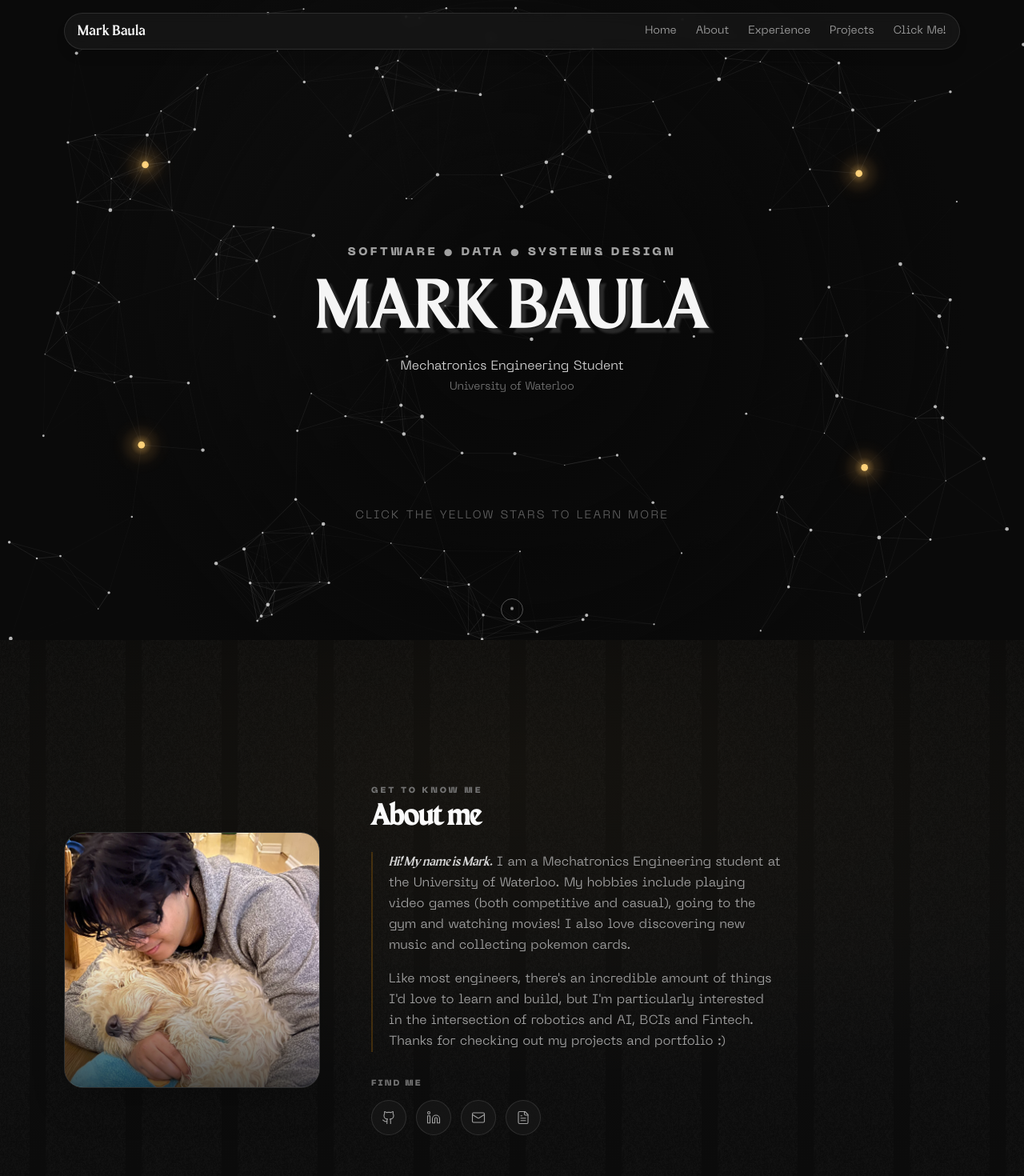
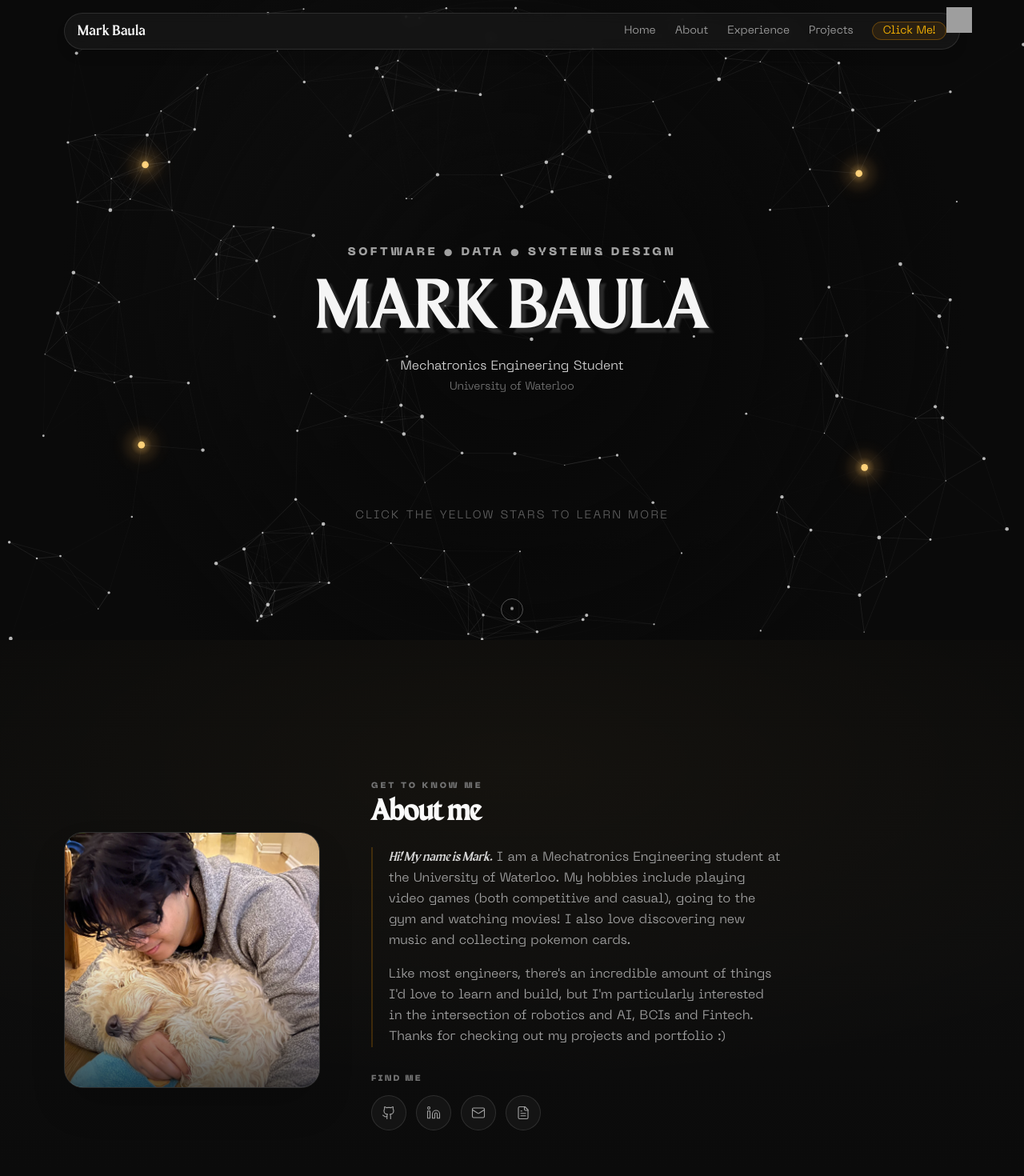
Before and after one commit to mbaula/markbaula-portfolio, a Next.js app: page / in a window 1280 px wide. Shown: the top 1470 px of the page at 80% size. Built offline with nearby package versions, Linux system fonts and the light colour scheme; grey boxes are pictures that could not be loaded.

Commit message:
cta for mini game

```diff
--- a/components/portfolio-about.jsx
+++ b/components/portfolio-about.jsx
@@ -2,6 +2,7 @@
 import { useEffect, useRef, useState } from 'react';
 import { Github, Linkedin, Mail, FileText } from 'lucide-react';
 import Image from 'next/image';
+import Link from 'next/link';
 
 const socials = [
     { href: 'https://github.com/mbaula', icon: Github, label: 'GitHub' },
@@ -38,15 +39,10 @@ export function PortfolioAbout() {
             id="about"
             className="relative flex min-h-screen w-full items-center justify-center overflow-hidden bg-gradient-to-b from-[#0a0a0a] via-[#0d0d0d] to-[#0a0a0a] py-20"
         >
-            {/* Animated grain — neutral, distinct from Experience (different drift) */}
-            <div
-                className="about-bg-noise pointer-events-none absolute inset-0 z-0 opacity-[0.18]"
-                aria-hidden
-            />
-            <div className="pointer-events-none absolute inset-0 z-0 bg-[radial-gradient(ellipse_80%_50%_at_50%_20%,rgba(255,200,100,0.04),transparent)]" />
-            <div className="pointer-events-none absolute bottom-0 left-0 right-0 z-0 h-px bg-gradient-to-r from-transparent via-neutral-700/40 to-transparent" />
+            <div className="pointer-events-none absolute inset-0 bg-[radial-gradient(ellipse_80%_50%_at_50%_20%,rgba(255,200,100,0.04),transparent)]" />
+            <div className="pointer-events-none absolute bottom-0 left-0 right-0 h-px bg-gradient-to-r from-transparent via-neutral-700/40 to-transparent" />
 
-            <div className="relative z-10 mx-6 flex w-[min(1120px,100%)] flex-col items-center gap-12 sm:flex-row sm:items-center sm:gap-16">
+            <div className="relative mx-6 flex w-[min(1120px,100%)] flex-col items-center gap-12 sm:flex-row sm:items-center sm:gap-16">
                 <div
                     className={`group relative shrink-0 transition-all duration-700 ease-out ${visible ? 'translate-y-0 opacity-100' : 'translate-y-8 opacity-0'}`}
                 >
@@ -113,6 +109,23 @@ export function PortfolioAbout() {
                                 </a>
                             ))}
                         </div>
+
+                        <Link
+                            href="/virtual"
+                            className="group/gb mt-4 flex items-center gap-2 rounded-lg border border-neutral-700/40 bg-neutral-800/30 px-3 py-2 no-underline transition-colors hover:border-neutral-600/60 hover:bg-neutral-800/50 sm:hidden"
+                        >
+                            <svg width="20" height="28" viewBox="0 0 28 40" fill="none" className="shrink-0 opacity-60" style={{ imageRendering: 'pixelated' }}>
+                                <rect x="2" y="1" width="24" height="38" rx="3" fill="#1e1e32" stroke="#3b3b5c" strokeWidth="1" />
+                                <rect x="5" y="4" width="18" height="12" rx="1" fill="#0c0c18" />
+                                <rect x="7" y="6" width="14" height="8" rx="0.5" fill="#2a4a2a" />
+                                <rect x="17" y="20" width="3" height="3" rx="1.5" fill="#7B3052" />
+                                <rect x="21" y="19" width="3" height="3" rx="1.5" fill="#7B3052" />
+                                <circle cx="3" cy="4" r="1" fill="#48D0B0" />
+                            </svg>
+                            <span className="text-[0.7rem] text-neutral-500 transition-colors group-hover/gb:text-neutral-400">
+                                Play mini-game
+                            </span>
+                        </Link>
                     </div>
                 </div>
             </div>
--- a/components/portfolio-navbar.jsx
+++ b/components/portfolio-navbar.jsx
@@ -1,11 +1,22 @@
 'use client';
 import Link from 'next/link';
 import { Menu, X } from 'lucide-react';
-import { useState } from 'react';
+import { useState, useEffect } from 'react';
 import { PortfolioAudioToggle } from './portfolio-audio-toggle';
 
 export function PortfolioNavbar() {
     const [open, setOpen] = useState(false);
+    const [pikaPop, setPikaPop] = useState(false);
+
+    useEffect(() => {
+        const show = () => {
+            setPikaPop(true);
+            setTimeout(() => setPikaPop(false), 3000);
+        };
+        const first = setTimeout(show, 5000);
+        const iv = setInterval(show, 12000);
+        return () => { clearTimeout(first); clearInterval(iv); };
+    }, []);
 
     const navItems = [
         { href: '#home', label: 'Home' },
@@ -23,7 +34,24 @@ export function PortfolioNavbar() {
                 </Link>
 
                 <div className="hidden items-center gap-6 text-sm sm:flex">
-                    {navItems.map((item) => (
+                    {navItems.map((item) =>
+                        item.label === 'Click Me!' ? (
+                            <span key={item.label} className="relative">
+                                <Link
+                                    href={item.href}
+                                    className="rounded-full border border-amber-500/30 bg-amber-500/10 px-3 py-1 text-amber-400 no-underline transition-all hover:border-amber-400/60 hover:bg-amber-500/20 hover:text-amber-300"
+                                >
+                                    {item.label}
+                                </Link>
+                                <img
+                                    src="https://raw.githubusercontent.com/PokeAPI/sprites/master/sprites/pokemon/versions/generation-v/black-white/animated/25.gif"
+                                    alt=""
+                                    className={`pointer-events-none absolute -right-8 -top-5 h-8 w-8 transition-all duration-500 ${pikaPop ? 'translate-y-0 opacity-100' : 'translate-y-2 opacity-0'}`}
+                                    style={{ imageRendering: 'pixelated' }}
+                                    draggable={false}
+                                />
+                            </span>
+                        ) : (
                             <Link
                                 key={item.label}
                                 href={item.href}
@@ -31,8 +59,8 @@ export function PortfolioNavbar() {
                             >
                                 {item.label}
                             </Link>
-                    ))}
-                    {/* <PortfolioAudioToggle /> */}
+                        )
+                    )}
                 </div>
 
                 <div className="flex items-center gap-3 sm:hidden">
@@ -60,6 +88,22 @@ export function PortfolioNavbar() {
                     <ul className="flex flex-col items-center gap-6 text-lg">
                         {navItems.map((item, index) => (
                             <li key={item.label}>
+                                {item.label === 'Click Me!' ? (
+                                    <Link
+                                        href={item.href}
+                                        onClick={() => setOpen(false)}
+                                        className="flex items-center gap-2 rounded-full border border-amber-500/30 bg-amber-500/10 px-4 py-2 text-amber-400 no-underline transition-all hover:border-amber-400/60 hover:bg-amber-500/20"
+                                    >
+                                        <img
+                                            src="https://raw.githubusercontent.com/PokeAPI/sprites/master/sprites/pokemon/versions/generation-v/black-white/animated/25.gif"
+                                            alt=""
+                                            className="h-6 w-6"
+                                            style={{ imageRendering: 'pixelated' }}
+                                            draggable={false}
+                                        />
+                                        {item.label}
+                                    </Link>
+                                ) : (
                                     <Link
                                         href={item.href}
                                         onClick={() => setOpen(false)}
@@ -70,6 +114,7 @@ export function PortfolioNavbar() {
                                         </span>
                                         {item.label}
                                     </Link>
+                                )}
                             </li>
                         ))}
                     </ul>
```
Lines whose indentation alone changed are shown as unchanged.
